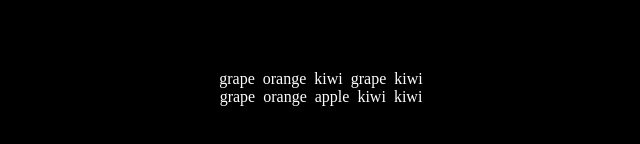
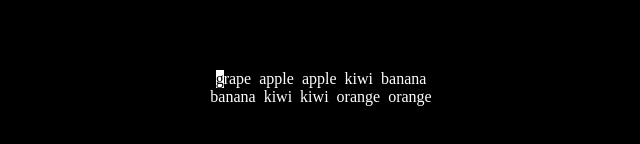
Before and after one commit to Boom123bam/cooltypinggame, a React (Vite) app: page / in a window 1280 px wide. Shown: the part 312-456 px from the top of the page, without its empty margins (315-955 px from the left). Built offline with nearby package versions, Linux system fonts and the light colour scheme.

Commit message:
Rename function

```diff
--- a/src/App.tsx
+++ b/src/App.tsx
@@ -26,11 +26,11 @@
       once: true,
     });
 
-    const updateStringToType = async () => {
+    const updateWords = async () => {
       const wordList = await getRandomWordList(10);
       setallWords(allWords.concat(wordList));
     };
-    updateStringToType();
+    updateWords();
   }, []);
 
   const stringToType = allWords.join(" ");
@@ -71,7 +71,8 @@
     <>
       <TextDisplay
         allWords={allWords}
-        currentIndex={typingState.totalTypingCharIndex}
+        typingWordIndex={typingState.typingWordIndex}
+        typingCharIndex={typingState.typingCharIndex}
       />
       <GameCanvas
         stringToType={stringToType}
```
